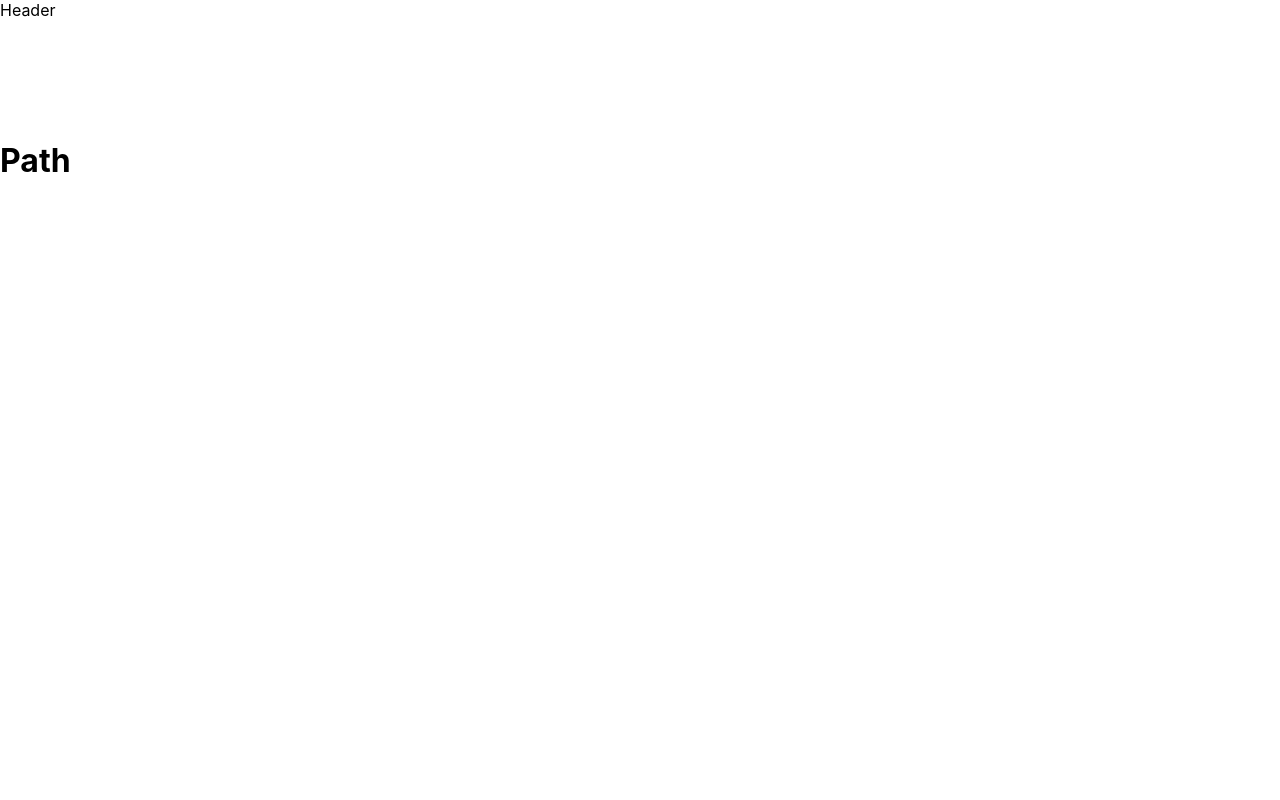
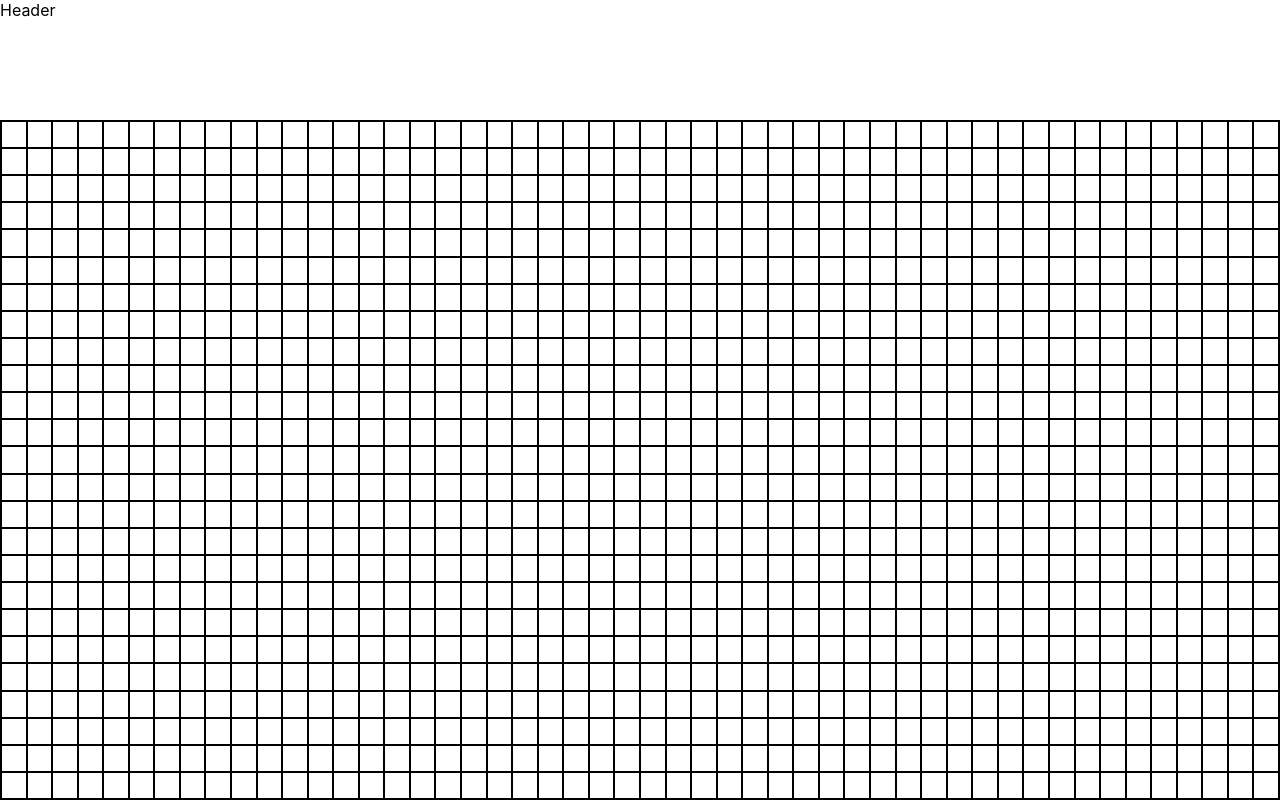
Before and after one commit to caciano-programmer/PathFindingVisualizer, a Next.js app: page /path in a window 1280 px wide. Built offline with nearby package versions, Linux system fonts and the light colour scheme.

Commit message:
graph created, with ability to draw walls

```diff
--- /dev/null
+++ b/components/cell.tsx
@@ -0,0 +1,15 @@
+import { Dispatch, SetStateAction, useState } from 'react';
+import { css } from '@emotion/react';
+
+const getCellCss = (visited: boolean) =>
+  css({ border: '1px solid black', backgroundColor: visited ? 'blue' : 'white' });
+
+export const Cell = ({ clicked }: { clicked: boolean }) => {
+  const [visited, setVisited] = useState(false);
+  const cellCss = getCellCss(visited);
+  return <div css={cellCss} onMouseOver={() => visit(setVisited, clicked)} onMouseDown={() => visit(setVisited)} />;
+};
+
+function visit(setVisited: Dispatch<SetStateAction<boolean>>, clicked = true) {
+  if (clicked) setVisited((prev: boolean) => !prev);
+}
--- /dev/null
+++ b/components/table.tsx
@@ -0,0 +1,34 @@
+import { useEffect, useState } from 'react';
+import styled from '@emotion/styled';
+import { Cell } from '../components/cell';
+
+const Grid = styled.div(
+  { height: '100%', width: '100%', display: 'grid', border: '1px solid black' },
+  ({ rows, columns }: { rows: number; columns: number }) => ({
+    gridTemplateColumns: `repeat(${columns}, auto)`,
+    gridTemplateRows: `repeat(${rows}, auto)`,
+  }),
+);
+
+export const Table = ({ columns, rows }: { columns: number; rows: number }) => {
+  const [clicked, setClicked] = useState(false);
+
+  useEffect(() => {
+    const listenerDown = () => setClicked(true);
+    const listenerUp = () => setClicked(false);
+    window.addEventListener('mousedown', listenerDown);
+    window.addEventListener('mouseup', listenerUp);
+    return () => {
+      window.removeEventListener('mousedown', listenerDown);
+      window.removeEventListener('mouseup', listenerUp);
+    };
+  }, []);
+
+  return (
+    <Grid columns={columns} rows={rows}>
+      {[...new Array(rows * columns)].map((_, index) => (
+        <Cell key={index} clicked={clicked} />
+      ))}
+    </Grid>
+  );
+};
--- a/package.json
+++ b/package.json
@@ -11,6 +11,7 @@
   },
   "dependencies": {
     "@emotion/react": "^11.1.5",
+    "@emotion/styled": "^11.1.5",
     "next": "10.0.9",
     "react": "17.0.1",
     "react-dom": "17.0.1",
@@ -21,8 +22,8 @@
     "@next/bundle-analyzer": "^10.0.9",
     "@types/node": "^14.14.35",
     "@types/react": "^17.0.3",
-    "@typescript-eslint/eslint-plugin": "^4.18.0",
-    "@typescript-eslint/parser": "^4.18.0",
+    "@typescript-eslint/eslint-plugin": "^4.19.0",
+    "@typescript-eslint/parser": "^4.19.0",
     "cross-env": "^7.0.3",
     "eslint": "^7.22.0",
     "eslint-config-prettier": "^8.1.0",
--- /dev/null
+++ b/pages/nodes.tsx
@@ -0,0 +1,3 @@
+export default function Nodes() {
+  return <div className="app-container">Nodes</div>;
+}
--- a/pages/path.tsx
+++ b/pages/path.tsx
@@ -1,10 +1,12 @@
-import { css } from '@emotion/react';
+import { Table } from '../components/table';
 
-const container = css({
-  height: '85%',
-  width: '100%',
-});
+const TABLE_ROWS = 25;
+const TABLE_COLUMNS = 50;
 
 export default function Path() {
-  return <h1 css={container}>Path</h1>;
+  return (
+    <div className="app-container">
+      <Table rows={TABLE_ROWS} columns={TABLE_COLUMNS} />
+    </div>
+  );
 }
--- a/styles/globals.css
+++ b/styles/globals.css
@@ -4,6 +4,7 @@ body {
   width: 100%;
   padding: 0;
   margin: 0;
+  overflow: hidden;
   font-family: -apple-system, BlinkMacSystemFont, Segoe UI, Roboto, Oxygen, Ubuntu, Cantarell, Fira Sans, Droid Sans,
     Helvetica Neue, sans-serif;
 }
@@ -11,7 +12,11 @@ body {
 body #__next {
   height: 100%;
   width: 100%;
-  overflow: hidden;
+}
+
+body #__next .app-container {
+  height: 85%;
+  width: 100%;
 }
 
 a {
```
Also changed, not shown: pages/index.tsx (+4 -7 lines), utils/algorithms.ts (added, +14 -0 lines), .eslintrc.js.
